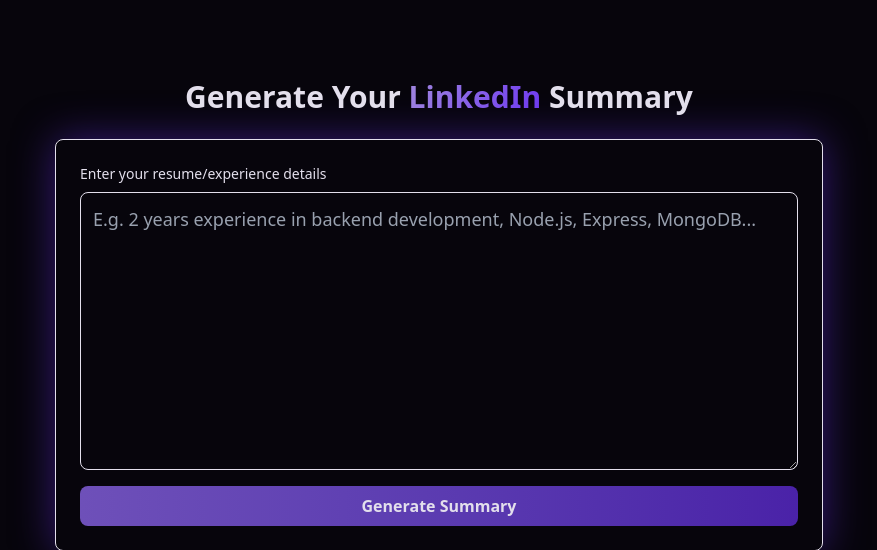
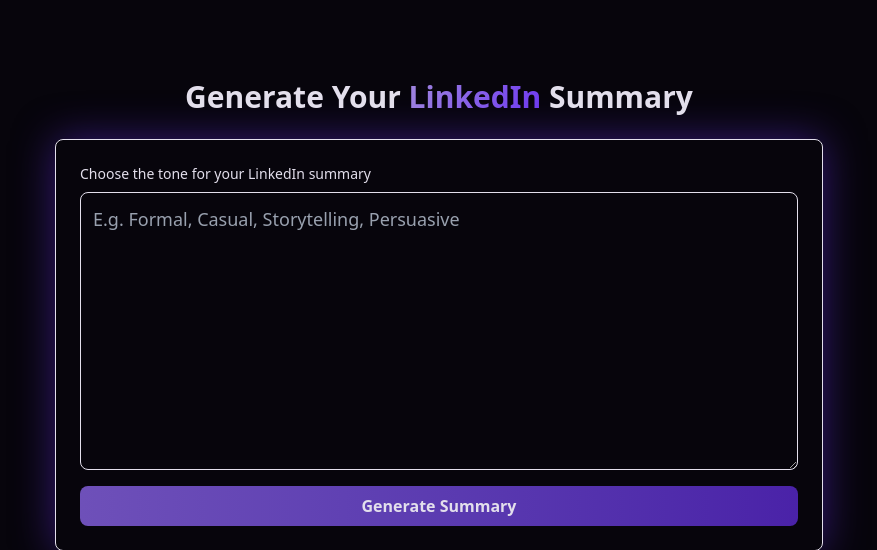
Before and after one commit to CodeWithRushil/LinkedInk, a Node server app: page /generate-summary in a window 1280 px wide. Shown: the part 69-619 px from the top of the page, without its empty margins (201-1078 px from the left). Run offline with Node 20, Linux system fonts and the light colour scheme; style sheets or scripts are compiled from the project's sources; some libraries are stand-ins or nearby versions.

Commit message:
fix-summary

```diff
--- a/views/summaryForm.ejs
+++ b/views/summaryForm.ejs
@@ -26,11 +26,17 @@
       <form action="/generate-summary" method="POST"
         class="max-w-3xl mx-auto p-6 rounded-lg border border-[#e3dfec] shadow-[0_0_40px_#4a22a8aa] transition-all duration-300">
         <label for="summaryInput" class="block mb-2 text-sm font-medium">
+          Choose the tone for your LinkedIn summary
+        </label>
+        <!-- <label for="summaryInput" class="block mb-2 text-sm font-medium">
           Enter your resume/experience details
-        </label>
+        </label> -->
         <textarea id="summaryInput" name="summaryInput" rows="9"
           class="block w-full p-3 text-lg text-[#e3dfec] rounded-lg border placeholder-gray-400 focus:ring-[#e3dfec] border-[#e3dfec] transition duration-300"
-          placeholder="E.g. 2 years experience in backend development, Node.js, Express, MongoDB..."></textarea>
+          placeholder="E.g. Formal, Casual, Storytelling, Persuasive"></textarea>
+          <!-- <textarea id="summaryInput" name="summaryInput" rows="9"
+          class="block w-full p-3 text-lg text-[#e3dfec] rounded-lg border placeholder-gray-400 focus:ring-[#e3dfec] border-[#e3dfec] transition duration-300"
+          placeholder="E.g. 2 years experience in backend development, Node.js, Express, MongoDB..."></textarea> -->
 
         <button type="submit"
           class="mt-4 cursor-pointer w-full bg-gradient-to-r from-[#6e50b9] to-[#4a22a8] hover:from-[#2d1363] hover:to-[#1c0b45] text-[#e3dfec] font-semibold py-2 px-4 rounded-lg transition duration-300 genButton"
```
